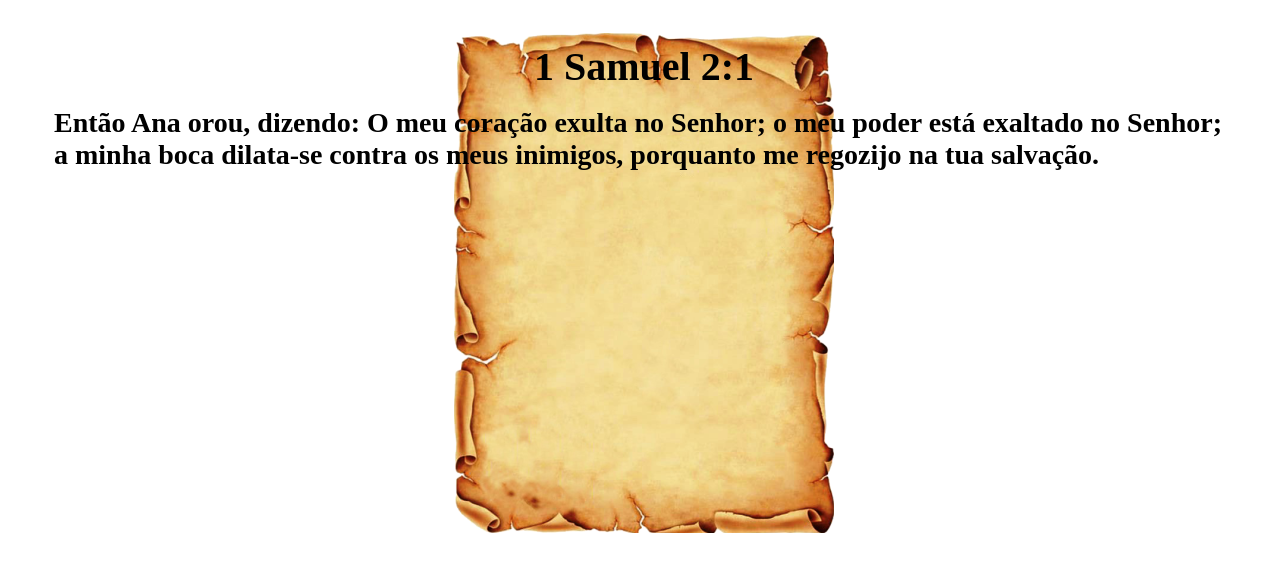
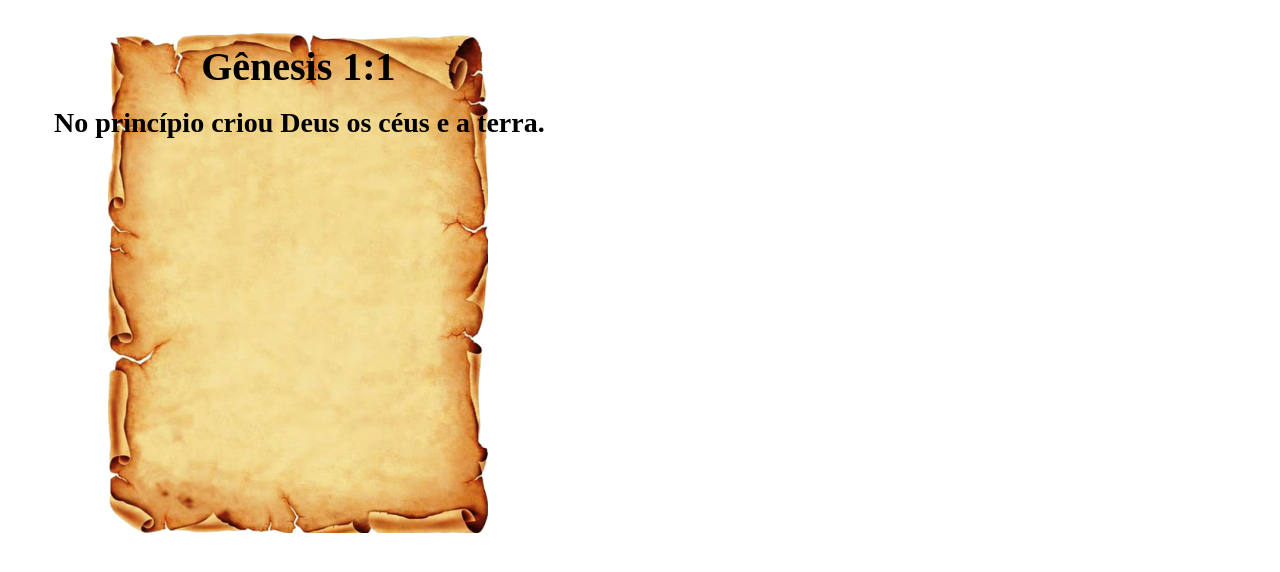
Before and after one commit to eltonfernando/obs_biblia_animation, a Flask app: template templates/biblia.html in a window 1280 px wide. Shown: the top 572 px of the page. Run offline with Flask 2, Linux system fonts and the light colour scheme; the template is opened without the code that fills it, so the values that code supplies are empty.

Commit message:
atualizacao

```diff
--- a/templates/biblia.html
+++ b/templates/biblia.html
@@ -8,8 +8,8 @@
 </head>
 <body class="fundo">
 <div class="box">
-<h1 class="livro">1 Samuel 2:1</h1>
-<h2 class="texto">Então Ana orou, dizendo: O meu coração exulta no Senhor; o meu poder está exaltado no Senhor; a minha boca dilata-se contra os meus inimigos, porquanto me regozijo na tua salvação.</h2>
+<h1 class="livro">Gênesis 1:1</h1>
+<h2 class="texto">No princípio criou Deus os céus e a terra.</h2>
 </div>
 </body>
 </html>
```
Also changed, not shown: 1 other file.
